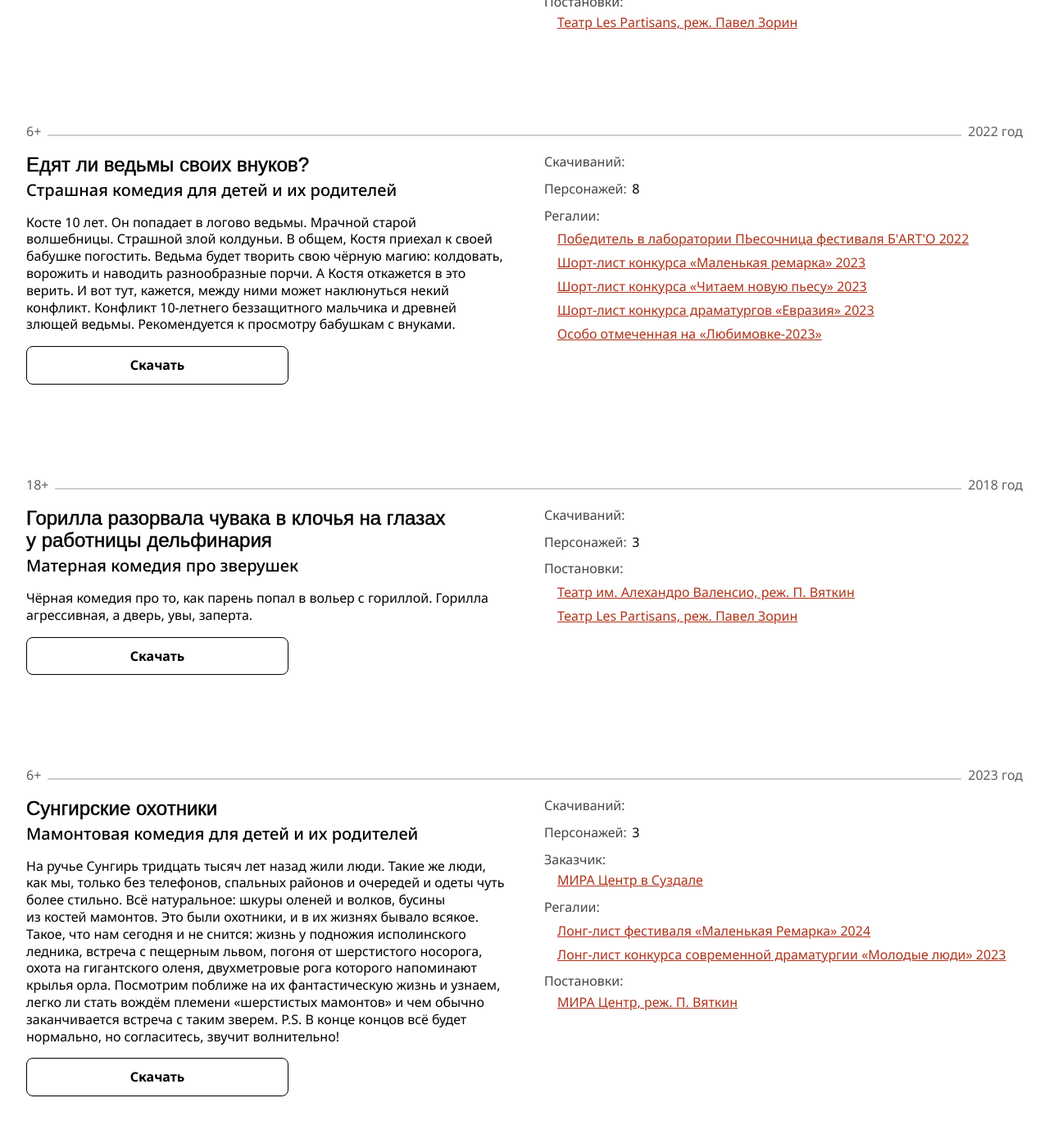
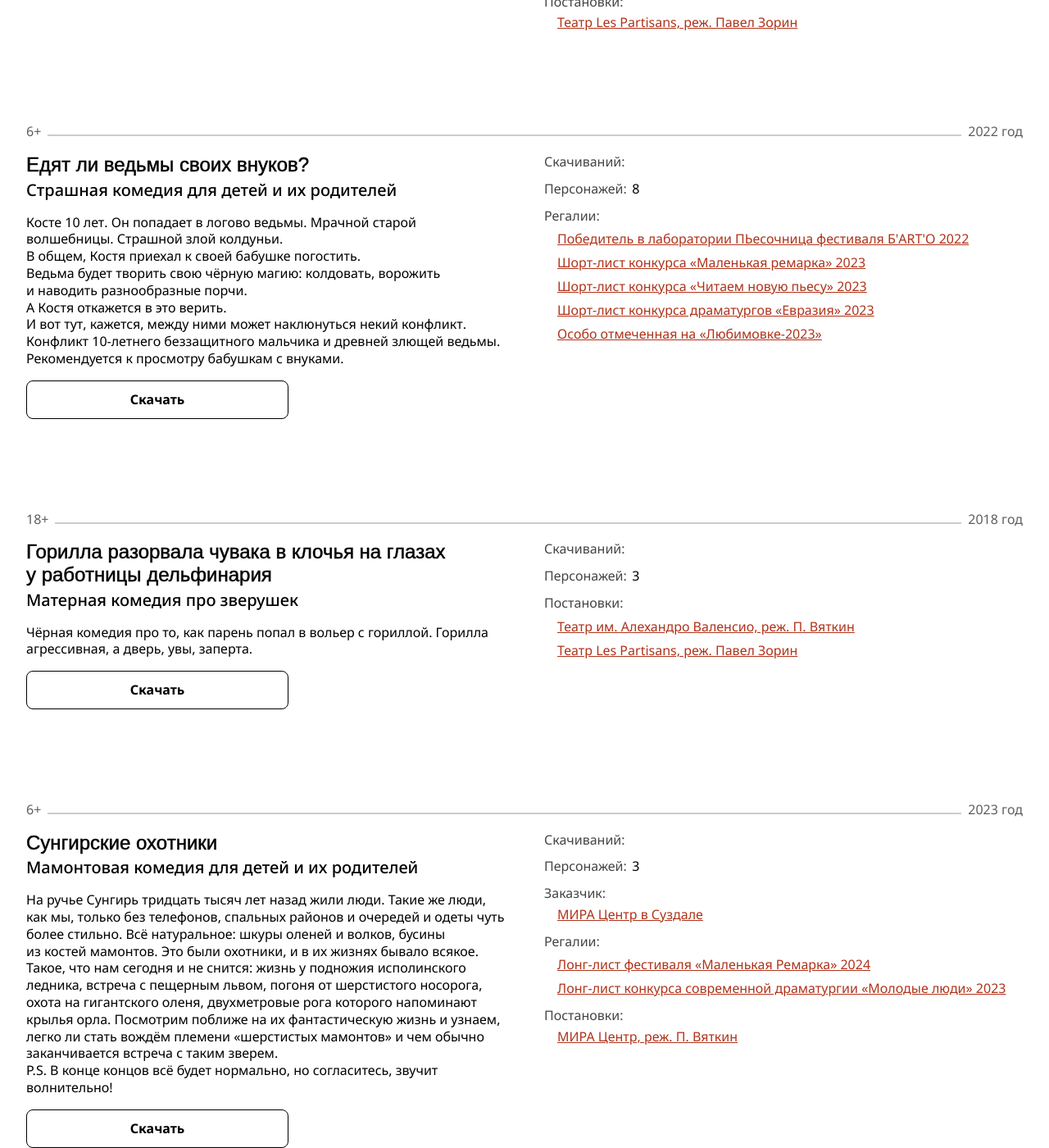
Before and after one commit to 1640max/vyatkin, a Jekyll site: the page built from pieces.html, in a window 1280 px wide and 1400 px high, scrolled down 681 px. Shown: the whole window at 82% size. Built offline with Jekyll 4.4.1, drawn with Linux system fonts in a browser that asks for light colours; some web fonts are replaced; some of the changed text lies outside the part shown.

Commit message:
Переносы строк в описании пьесы
Больше не теряются

```diff
--- a/_includes/piece-card.html
+++ b/_includes/piece-card.html
@@ -12,7 +12,9 @@
     <p class="piece-card__subtitle">{{ piece.subtitle }}</p>
     {%- endif %}
   </header>
-  <p class="piece-card__description">{{ piece.description }}</p>
+  <p class="piece-card__description piece-card__description_fold">
+    {{ piece.description | newline_to_br }}
+  </p>
   <div class="delimiter piece-card__delimiter"></div>
   <dl class="piece-card__table">
     {%- if piece.button-link %}
```
